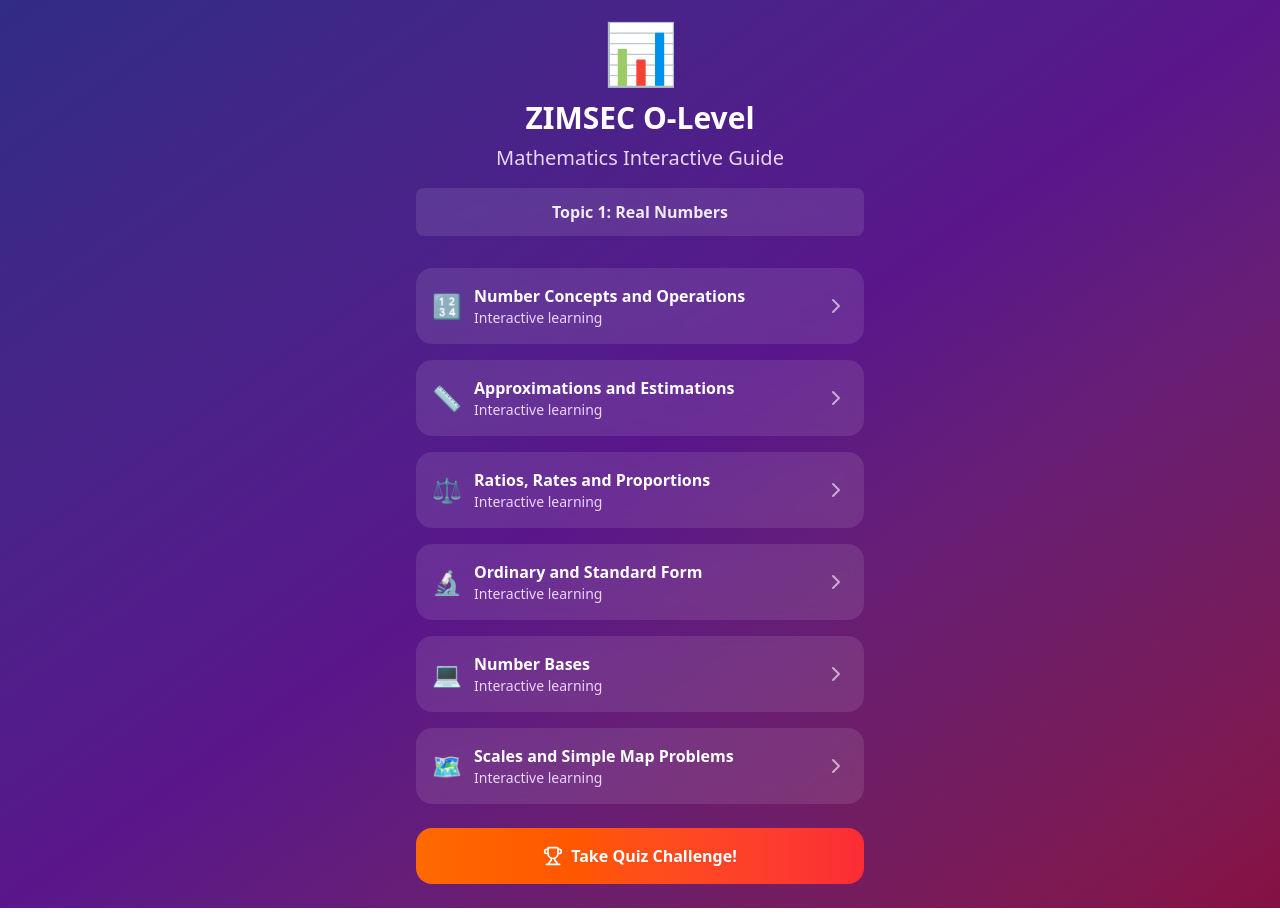
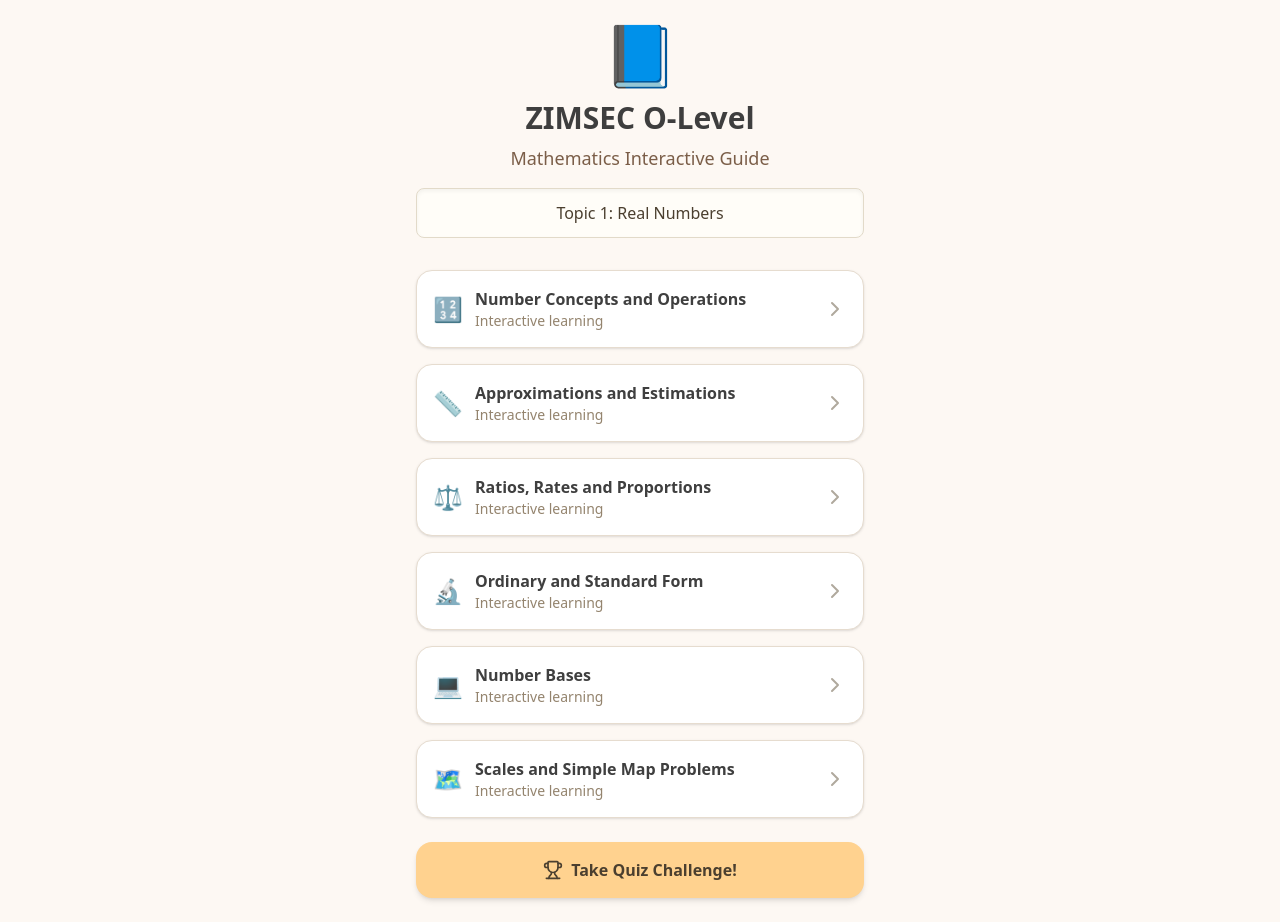
Before and after one commit to panasheMuriro/Math.ZimsecInteractiveGuides, a React (Vite) app: page / in a window 1280 px wide. Built offline with nearby package versions, Linux system fonts and the light colour scheme; what better-react-mathjax would draw is missing.

Commit message:
paper-ish feel to the app

```diff
--- a/index.html
+++ b/index.html
@@ -4,7 +4,7 @@
     <meta charset="UTF-8" />
     <link rel="icon" type="image/svg+xml" href="/vite.svg" />
     <meta name="viewport" content="width=device-width, initial-scale=1.0" />
-    <title>EdTech</title>
+    <title>Muvhila</title>
   </head>
   <body>
     <div id="root"></div>
--- a/src/components/ZimsecOMathTopic1/views/HomeView.tsx
+++ b/src/components/ZimsecOMathTopic1/views/HomeView.tsx
@@ -1,3 +1,77 @@
+// import { ChevronRight, CheckCircle, Trophy } from 'lucide-react';
+// import { Section } from '../types';
+
+// interface HomeViewProps {
+//   sections: Section[];
+//   completedSections: Set<number>;
+//   setCurrentView: (view: 'home' | 'study' | 'quiz' | 'quiz-complete') => void;
+//   setCurrentSection: (index: number) => void;
+// }
+
+// const HomeView = ({
+//   sections,
+//   completedSections,
+//   setCurrentView,
+//   setCurrentSection
+// }: HomeViewProps) => {
+//   return (
+//     <div className="min-h-screen bg-gradient-to-br from-indigo-900 via-purple-900 to-pink-900 p-6">
+//       <div className="max-w-md mx-auto">
+//         <div className="text-center mb-8">
+//           <div className="text-6xl mb-4 animate-bounce">📊</div>
+//           <h1 className="text-3xl font-bold text-white mb-2">ZIMSEC O-Level</h1>
+//           <h2 className="text-xl text-purple-200">Mathematics Interactive Guide</h2>
+//           <div className="bg-white/10 backdrop-blur-sm rounded-lg p-3 mt-4">
+//             <p className="text-white/90 font-semibold">Topic 1: Real Numbers</p>
+//           </div>
+//         </div>
+
+//         <div className="space-y-4">
+//           {sections.map((section, index) => (
+//             <div
+//               key={index}
+//               onClick={() => {
+//                 setCurrentSection(index);
+//                 setCurrentView('study');
+//               }}
+//               className={`bg-white/10 backdrop-blur-sm rounded-2xl p-4 cursor-pointer transition-all duration-300 hover:bg-white/20 hover:scale-105 ${
+//                 completedSections.has(index) ? 'ring-2 ring-green-400' : ''
+//               }`}
+//             >
+//               <div className="flex items-center justify-between">
+//                 <div className="flex items-center space-x-3">
+//                   <div className="text-2xl">{section.icon}</div>
+//                   <div>
+//                     <h3 className="text-white font-semibold">{section.title}</h3>
+//                     <p className="text-purple-200 text-sm">Interactive learning</p>
+//                   </div>
+//                 </div>
+//                 <div className="flex items-center space-x-2">
+//                   {completedSections.has(index) && (
+//                     <CheckCircle className="text-green-400 w-5 h-5" />
+//                   )}
+//                   <ChevronRight className="text-white/60" />
+//                 </div>
+//               </div>
+//             </div>
+//           ))}
+//         </div>
+
+//         <button
+//           onClick={() => setCurrentView('quiz')}
+//           className="w-full mt-6 bg-gradient-to-r from-orange-500 to-red-500 text-white font-bold py-4 px-6 rounded-2xl hover:from-orange-600 hover:to-red-600 transition-all duration-300 hover:scale-105 flex items-center justify-center space-x-2"
+//         >
+//           <Trophy className="w-5 h-5" />
+//           <span>Take Quiz Challenge!</span>
+//         </button>
+//       </div>
+//     </div>
+//   );
+// };
+
+// export default HomeView;
+
+
 import { ChevronRight, CheckCircle, Trophy } from 'lucide-react';
 import { Section } from '../types';
 
@@ -15,17 +89,19 @@
   setCurrentSection
 }: HomeViewProps) => {
   return (
-    <div className="min-h-screen bg-gradient-to-br from-indigo-900 via-purple-900 to-pink-900 p-6">
+    <div className="min-h-screen bg-[#fdf8f3] p-6">
       <div className="max-w-md mx-auto">
+        {/* Header */}
         <div className="text-center mb-8">
-          <div className="text-6xl mb-4 animate-bounce">📊</div>
-          <h1 className="text-3xl font-bold text-white mb-2">ZIMSEC O-Level</h1>
-          <h2 className="text-xl text-purple-200">Mathematics Interactive Guide</h2>
-          <div className="bg-white/10 backdrop-blur-sm rounded-lg p-3 mt-4">
-            <p className="text-white/90 font-semibold">Topic 1: Real Numbers</p>
+          <div className="text-6xl mb-4">📘</div>
+          <h1 className="text-3xl font-bold text-[#3e3e3e] mb-2">ZIMSEC O-Level</h1>
+          <h2 className="text-lg text-[#7b5e48]">Mathematics Interactive Guide</h2>
+          <div className="bg-[#fffdf8] border border-[#e2dac9] shadow-inner rounded-lg p-3 mt-4">
+            <p className="text-[#4b3f2f] font-medium">Topic 1: Real Numbers</p>
           </div>
         </div>
 
+        {/* Sections */}
         <div className="space-y-4">
           {sections.map((section, index) => (
             <div
@@ -34,7 +110,7 @@
                 setCurrentSection(index);
                 setCurrentView('study');
               }}
-              className={`bg-white/10 backdrop-blur-sm rounded-2xl p-4 cursor-pointer transition-all duration-300 hover:bg-white/20 hover:scale-105 ${
+              className={`bg-white border border-[#e6dccf] shadow-sm rounded-2xl p-4 cursor-pointer transition-all duration-300 hover:bg-[#fefaf2] hover:scale-[1.02] ${
                 completedSections.has(index) ? 'ring-2 ring-green-400' : ''
               }`}
             >
@@ -42,24 +118,25 @@
                 <div className="flex items-center space-x-3">
                   <div className="text-2xl">{section.icon}</div>
                   <div>
-                    <h3 className="text-white font-semibold">{section.title}</h3>
-                    <p className="text-purple-200 text-sm">Interactive learning</p>
+                    <h3 className="text-[#3f3f3f] font-semibold">{section.title}</h3>
+                    <p className="text-[#94846e] text-sm">Interactive learning</p>
                   </div>
                 </div>
                 <div className="flex items-center space-x-2">
                   {completedSections.has(index) && (
-                    <CheckCircle className="text-green-400 w-5 h-5" />
+                    <CheckCircle className="text-green-500 w-5 h-5" />
                   )}
-                  <ChevronRight className="text-white/60" />
+                  <ChevronRight className="text-[#b0a99d]" />
                 </div>
               </div>
             </div>
           ))}
         </div>
 
+        {/* Quiz button */}
         <button
           onClick={() => setCurrentView('quiz')}
-          className="w-full mt-6 bg-gradient-to-r from-orange-500 to-red-500 text-white font-bold py-4 px-6 rounded-2xl hover:from-orange-600 hover:to-red-600 transition-all duration-300 hover:scale-105 flex items-center justify-center space-x-2"
+          className="w-full mt-6 bg-[#ffd28f] text-[#4b3f2f] font-bold py-4 px-6 rounded-2xl hover:bg-[#f9c77c] transition-all duration-300 hover:scale-[1.02] flex items-center justify-center space-x-2 shadow-md"
         >
           <Trophy className="w-5 h-5" />
           <span>Take Quiz Challenge!</span>
--- a/src/components/ZimsecOMathTopic1/views/StudyView.tsx
+++ b/src/components/ZimsecOMathTopic1/views/StudyView.tsx
@@ -67,10 +67,7 @@
   };
 
   const handleNext = () => {
-    if (
-      section.subsections &&
-      currentSubsection < section.subsections.length - 1
-    ) {
+    if (section.subsections && currentSubsection < section.subsections.length - 1) {
       setCurrentSubsection(currentSubsection + 1);
     }
   };
@@ -86,67 +83,63 @@
     : section;
 
   return (
-    <div className="min-h-screen bg-gradient-to-br from-slate-900 to-slate-700 p-6">
+    <div className="min-h-screen bg-[#fdfaf6] text-[#3b3a30] p-6 font-serif">
       <div className="max-w-md mx-auto">
-        <div className="bg-white/10 backdrop-blur-sm rounded-2xl p-6 mb-6">
+        <div className="bg-[#fffef9] shadow-lg border border-[#e4ded4] rounded-2xl p-6 mb-6">
           <div className="flex items-center justify-between mb-4">
             <button
               onClick={() => setCurrentView("home")}
-              className="text-white/60 hover:text-white transition-colors flex items-center"
+              className="text-[#5c5b57] hover:text-[#1a1a1a] transition-colors flex items-center"
             >
               <ChevronLeft className="w-5 h-5 mr-1" /> Back
             </button>
             <div className="text-2xl">{section.icon}</div>
           </div>
 
-          <h2 className="text-2xl font-bold text-white mb-2">
+          <h2 className="text-2xl font-bold text-[#2e2c28] mb-2">
             {section.title}
           </h2>
 
           {section.subsections && (
-            <h3 className="text-xl font-semibold text-white/90 mb-4">
+            <h3 className="text-lg font-semibold text-[#4e4b44] mb-4">
               {currentContent.title}
             </h3>
           )}
 
-          <div className="prose prose-invert max-w-none">
+          <div className="prose prose-neutral max-w-none text-[15px] leading-relaxed">
             <MathJax>
               {currentContent.content.split("\n").map((paragraph, i) => (
-                <p key={i} className="text-white/90 leading-relaxed mb-4">
-                  {paragraph}
-                </p>
+                <p key={i}>{paragraph}</p>
               ))}
             </MathJax>
           </div>
         </div>
 
-        <div className="mb-6">
-          {renderInteractive(currentContent.interactive as string)}
-        </div>
+        <div className="mb-6">{renderInteractive(currentContent.interactive as string)}</div>
 
         {section.subsections && (
           <div className="flex justify-between mb-6">
             <button
               onClick={handlePrev}
               disabled={currentSubsection === 0}
-              className={`flex items-center px-4 py-2 rounded-lg ${
+              className={`flex items-center px-4 py-2 rounded-lg border ${
                 currentSubsection === 0
-                  ? "text-white/30"
-                  : "text-white/90 hover:bg-white/10"
+                  ? "text-gray-400 border-gray-200"
+                  : "hover:bg-[#f0ece6] text-[#333] border-[#ddd]"
               }`}
             >
               <ChevronLeft className="w-5 h-5 mr-1" /> Previous
             </button>
-            <div className="text-white/70">
+            <div className="text-sm text-[#5c5b57] tracking-wide pt-2">
               {currentSubsection + 1} of {section.subsections.length}
             </div>
             <button
               onClick={handleNext}
               disabled={currentSubsection === section.subsections.length - 1}
-              className={`flex items-center px-4 py-2 rounded-lg ${
+              className={`flex items-center px-4 py-2 rounded-lg border ${
                 currentSubsection === section.subsections.length - 1
-                  ? "text-white/30"
-                  : "text-white/90 hover:bg-white/10"
+                  ? "text-gray-400 border-gray-200"
+                  : "hover:bg-[#f0ece6] text-[#333] border-[#ddd]"
               }`}
             >
               Next <ChevronRight className="w-5 h-5 ml-1" />
@@ -161,7 +154,7 @@
             setCompletedSections(newCompleted);
             setCurrentView("home");
           }}
-          className="w-full bg-gradient-to-r from-green-500 to-emerald-500 text-white font-bold py-4 px-6 rounded-2xl hover:from-green-600 hover:to-emerald-600 transition-all duration-300 hover:scale-105 flex items-center justify-center space-x-2"
+          className="w-full bg-gradient-to-r from-[#90be6d] to-[#43aa8b] text-white font-bold py-4 px-6 rounded-2xl hover:from-[#7fae5c] hover:to-[#369b7d] transition-all duration-300 hover:scale-105 flex items-center justify-center space-x-2"
         >
           <CheckCircle className="w-5 h-5" />
           <span>Mark as Complete</span>
```
